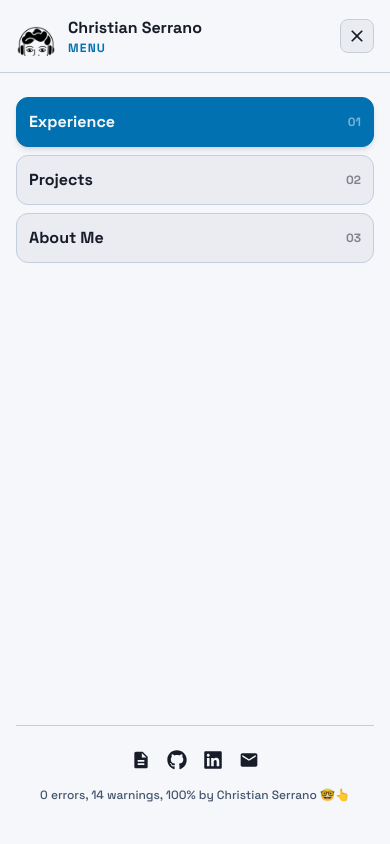
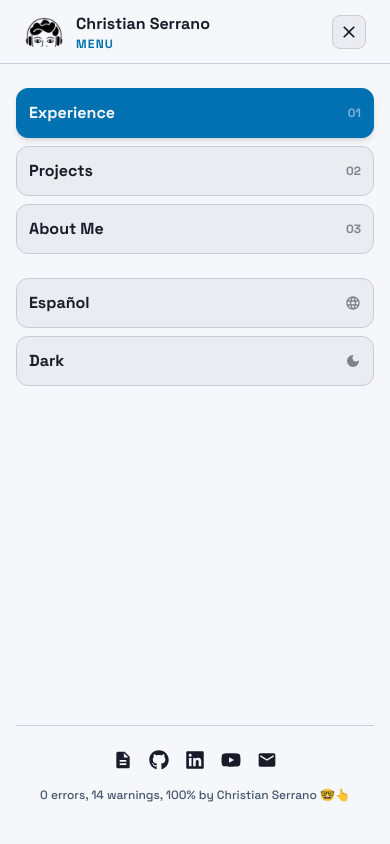
Before and after one commit to chrisssp/portfolio, a Next.js app: page /en in a window 390 px wide. Both pictures are taken after a click on the button 105 px from the left and 31 px from the top of the page. Shown: the top 844 px of the page. Built offline with nearby package versions, Linux system fonts and the light colour scheme.

Commit message:
feat(header): add language/theme toggles and YouTube link to mobile menu

```diff
--- a/components/molecules/Header.tsx
+++ b/components/molecules/Header.tsx
@@ -5,7 +5,7 @@ import Link from "next/link";
 import { usePathname, useRouter } from "next/navigation";
 import { useTheme } from "next-themes";
 import { useEffect, useRef, useState } from "react";
-import { FaGithub, FaLinkedin } from "react-icons/fa";
+import { FaGithub, FaLinkedin, FaYoutube } from "react-icons/fa";
 import {
    MdArrowBack,
    MdClose,
@@ -224,18 +224,18 @@ export const Header = ({
          {/* Mobile Menu Overlay - Botones más compactos */}
          {mobileMenuOpen && (
             <div className="fixed inset-0 z-60 flex flex-col bg-page w-full h-full overflow-hidden">
-               <div className="flex justify-between items-center p-4 sm:p-5 border-b border-subtle bg-page">
+               <div className="flex justify-between items-center h-16 px-4 xs:px-6 border-b border-subtle bg-page">
                   <div className="flex items-center gap-3 sm:gap-4">
                      <div className="relative h-9 w-9 xs:h-10 xs:w-10 sm:h-12 sm:w-12">
                         <Image
-                         src="/assets/images/profile/isotipo-white-nobg.webp"
+                           src="/assets/images/profile/isotipo-white-nobg-center.webp"
                            alt="Logo"
                            fill
                            className="object-contain logo-light"
                         />
                         {/* Logo para modo oscuro */}
                         <Image
-                         src="/assets/images/profile/isotipo-black-nobg.webp"
+                           src="/assets/images/profile/isotipo-black-nobg-center.webp"
                            alt="Logo"
                            fill
                            className="object-contain logo-dark"
@@ -285,6 +285,45 @@ export const Header = ({
                      ))}
                   </nav>
 
+                  <div className="flex flex-col gap-2 mt-4">
+                     <button
+                        type="button"
+                        onClick={toggleLanguage}
+                        className="flex items-center justify-between p-3 sm:p-4 rounded-xl sm:rounded-2xl border border-subtle bg-surface text-body hover:text-primary hover:border-primary/50 transition-all duration-200 cursor-pointer"
+                        aria-label={
+                           lang === "en" ? "Switch language" : "Cambiar idioma"
+                        }
+                     >
+                        <span className="text-base sm:text-lg font-bold">
+                           {dict.nav.language}
+                        </span>
+                        <MdLanguage className="size-4 sm:size-5 opacity-50" />
+                     </button>
+                     <button
+                        type="button"
+                        onClick={() =>
+                           setTheme(resolvedTheme === "dark" ? "light" : "dark")
+                        }
+                        className="flex items-center justify-between p-3 sm:p-4 rounded-xl sm:rounded-2xl border border-subtle bg-surface text-body hover:text-primary hover:border-primary/50 transition-all duration-200 cursor-pointer"
+                        aria-label={
+                           resolvedTheme === "dark"
+                              ? dict.nav.themeLight
+                              : dict.nav.themeDark
+                        }
+                     >
+                        <span className="text-base sm:text-lg font-bold">
+                           {resolvedTheme === "dark"
+                              ? dict.nav.themeLight
+                              : dict.nav.themeDark}
+                        </span>
+                        {resolvedTheme === "dark" ? (
+                           <MdLightMode className="size-4 sm:size-5 opacity-50" />
+                        ) : (
+                           <MdDarkMode className="size-4 sm:size-5 opacity-50" />
+                        )}
+                     </button>
+                  </div>
+
                   <div className="mt-auto py-6 sm:py-8 flex flex-col gap-4 sm:gap-6 items-center border-t border-subtle bg-page">
                      <div className="flex gap-4 sm:gap-6 items-center">
                         <a
@@ -316,6 +355,15 @@ export const Header = ({
                            <FaLinkedin className="size-5 sm:size-6 text-body hover:text-primary transition-all duration-300 hover:scale-110 active:scale-90" />
                         </a>
                         <a
+                           href={PROFESSIONAL_LINKS.youtube}
+                           target="_blank"
+                           rel="noopener noreferrer"
+                           title="YouTube"
+                           aria-label="YouTube"
+                        >
+                           <FaYoutube className="size-5 sm:size-6 text-body hover:text-primary transition-all duration-300 hover:scale-110 active:scale-90" />
+                        </a>
+                        <a
                            href={`mailto:${PROFESSIONAL_LINKS.email}`}
                            title="Email"
                            aria-label="Email"
--- a/components/organisms/Footer.tsx
+++ b/components/organisms/Footer.tsx
@@ -14,7 +14,7 @@ export const Footer = ({ dict }: FooterProps) => {
          <div className="flex flex-col sm:flex-row items-center justify-between gap-6 xs:gap-8 px-4 xs:px-6 sm:px-10 md:px-16 lg:px-20 py-8 xs:py-10 md:py-12 w-full max-w-360">
             <Typography
                variant="small"
-               className="text-slate-600 dark:text-slate-400 font-medium text-center sm:text-left text-xs! xs:text-sm!"
+               className="text-slate-600 dark:text-slate-400 font-medium text-center text-xs! xs:text-sm!"
             >
                {dict.footer.rights}
             </Typography>
--- a/i18n/modules/nav.ts
+++ b/i18n/modules/nav.ts
@@ -4,11 +4,17 @@ export const nav = {
       projects: "Projects",
       about: "About Me",
       goBack: "Go Back",
+      language: "Español",
+      themeLight: "Light",
+      themeDark: "Dark",
    },
    es: {
       experience: "Experiencia",
       projects: "Proyectos",
       about: "Sobre mí",
       goBack: "Volver",
+      language: "English",
+      themeLight: "Claro",
+      themeDark: "Oscuro",
    },
 };
--- a/i18n/types.ts
+++ b/i18n/types.ts
@@ -136,6 +136,9 @@ export interface Dictionary {
       projects: string;
       about: string;
       goBack: string;
+      language: string;
+      themeLight: string;
+      themeDark: string;
    };
 
    hero: {
```
Lines whose indentation alone changed are shown as unchanged.
